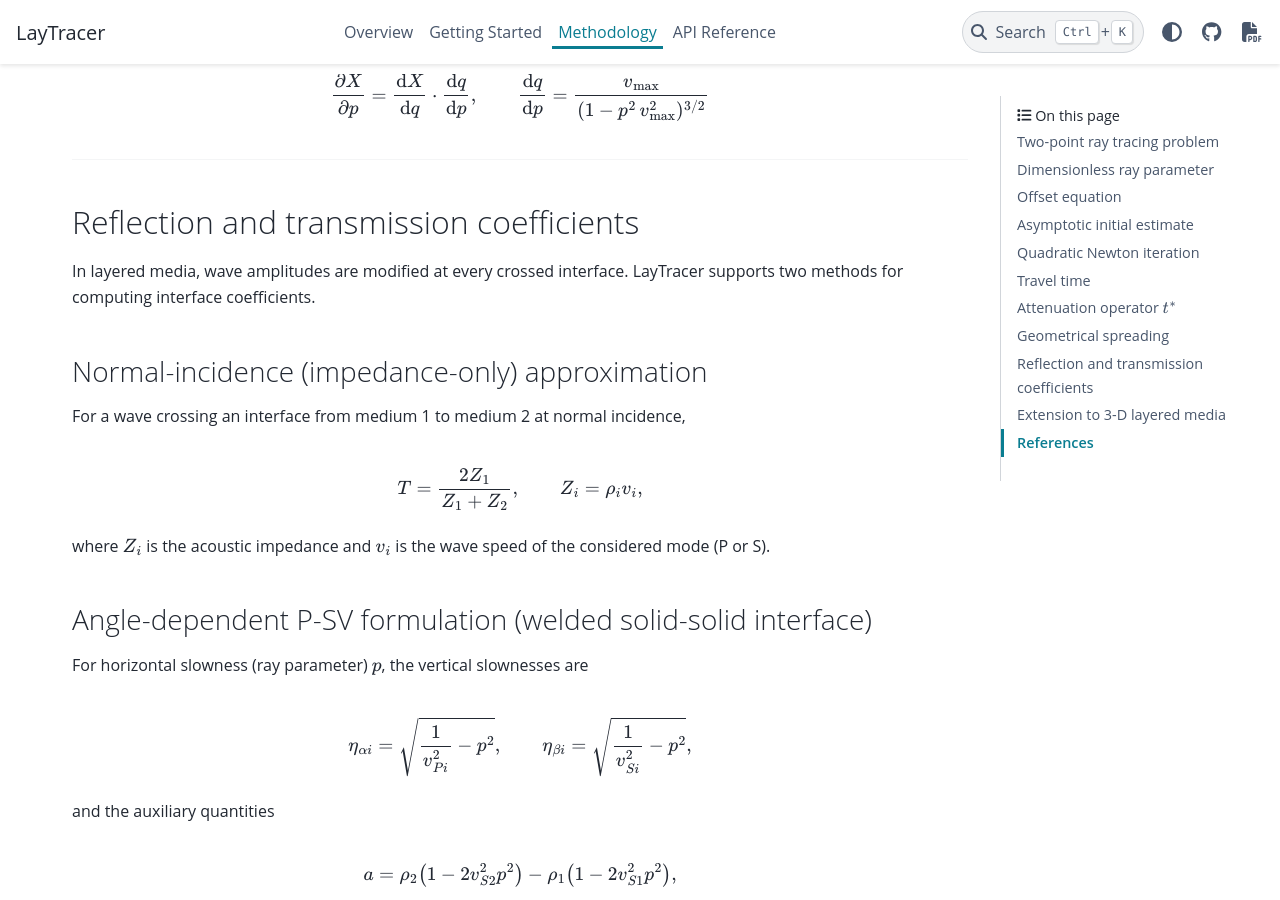
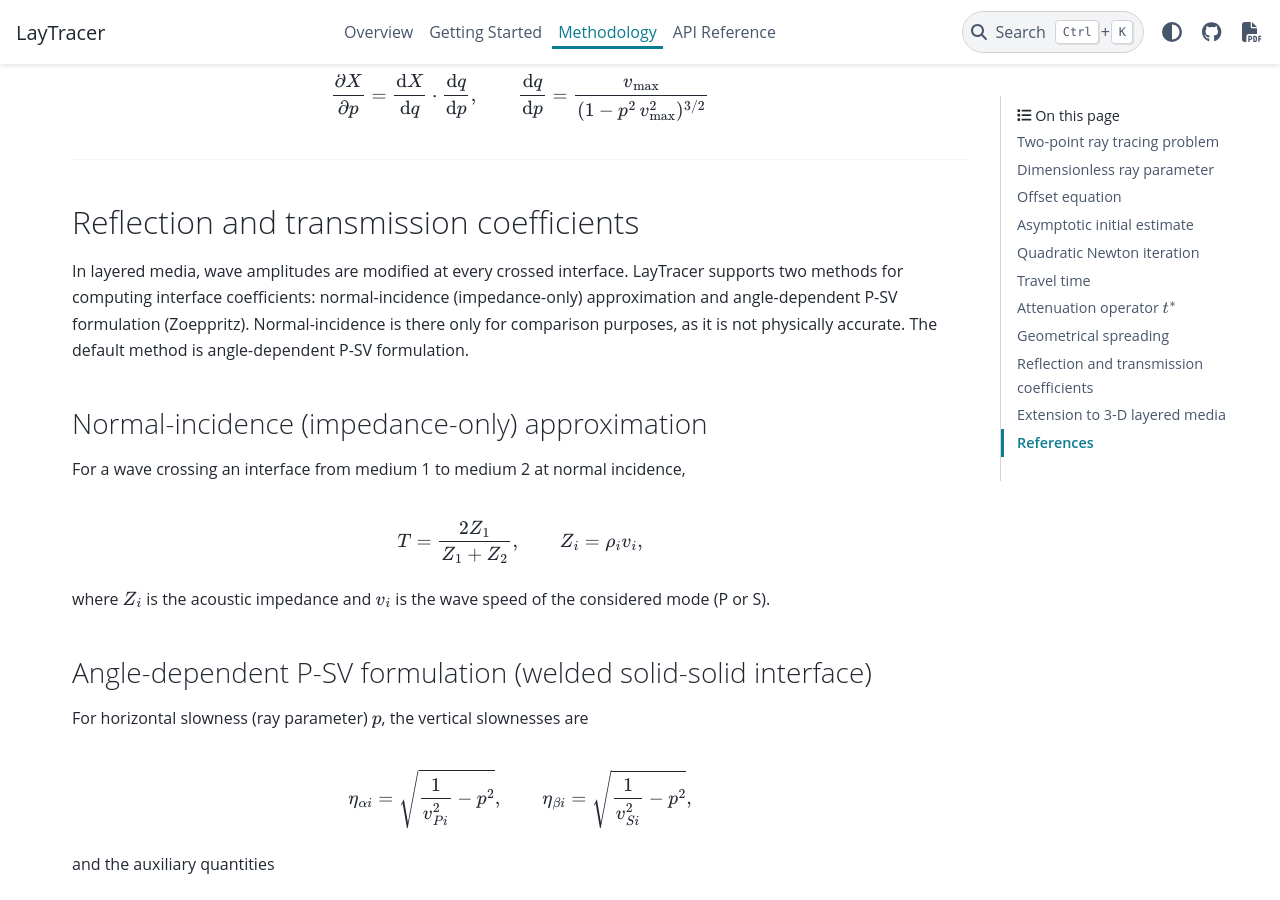
Before and after one commit to danikiev/LayTracer, a Sphinx documentation site: the page built from docs/source/methodology.rst, in a window 1280 px wide and 900 px high, scrolled down 3764 px. Built offline with Sphinx 7.4.7 and the PyData theme 0.15.4, drawn with Linux system fonts in a browser that asks for light colours; pages that are not in the unit, such as notebooks, are missing from menus; comment, search, counter and statistics services are not loaded; cross-references to code outside the pages are shown as plain code.

Commit message:
added changelog and updated readme and methodology

```diff
--- a/docs/source/methodology.rst
+++ b/docs/source/methodology.rst
@@ -192,7 +192,7 @@ Reflection and transmission coefficients
 ========================================
 
 In layered media, wave amplitudes are modified at every crossed interface.
-LayTracer supports two methods for computing interface coefficients.
+LayTracer supports two methods for computing interface coefficients: normal-incidence (impedance-only) approximation and angle-dependent P-SV formulation (Zoeppritz). Normal-incidence is there only for comparison purposes, as it is not physically accurate. The default method is angle-dependent P-SV formulation.
 
 Normal-incidence (impedance-only) approximation
 ------------------------------------------------
```
Also changed, not shown: CHANGELOG.md (added, +13 -0 lines), README.md (+1 -1 lines).
